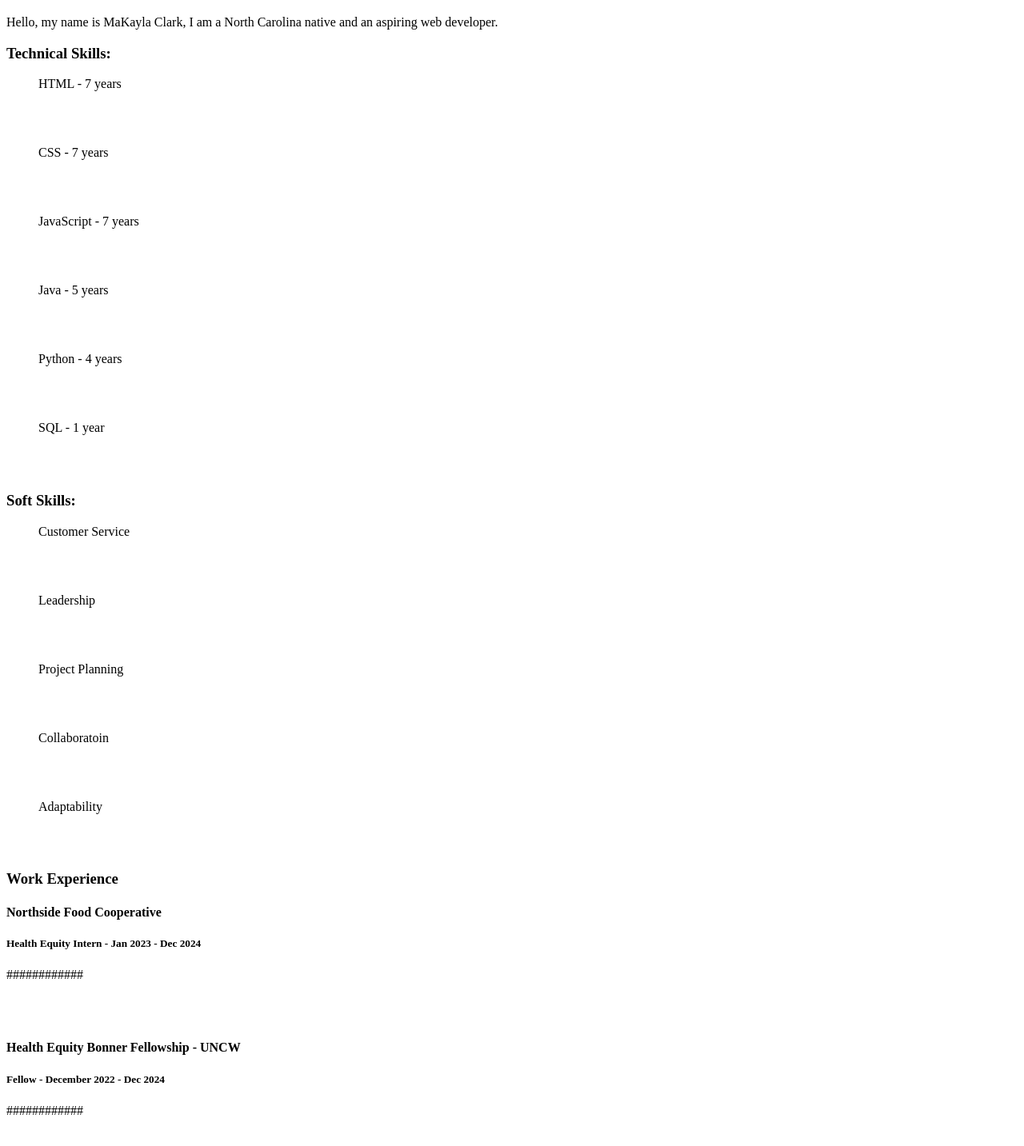
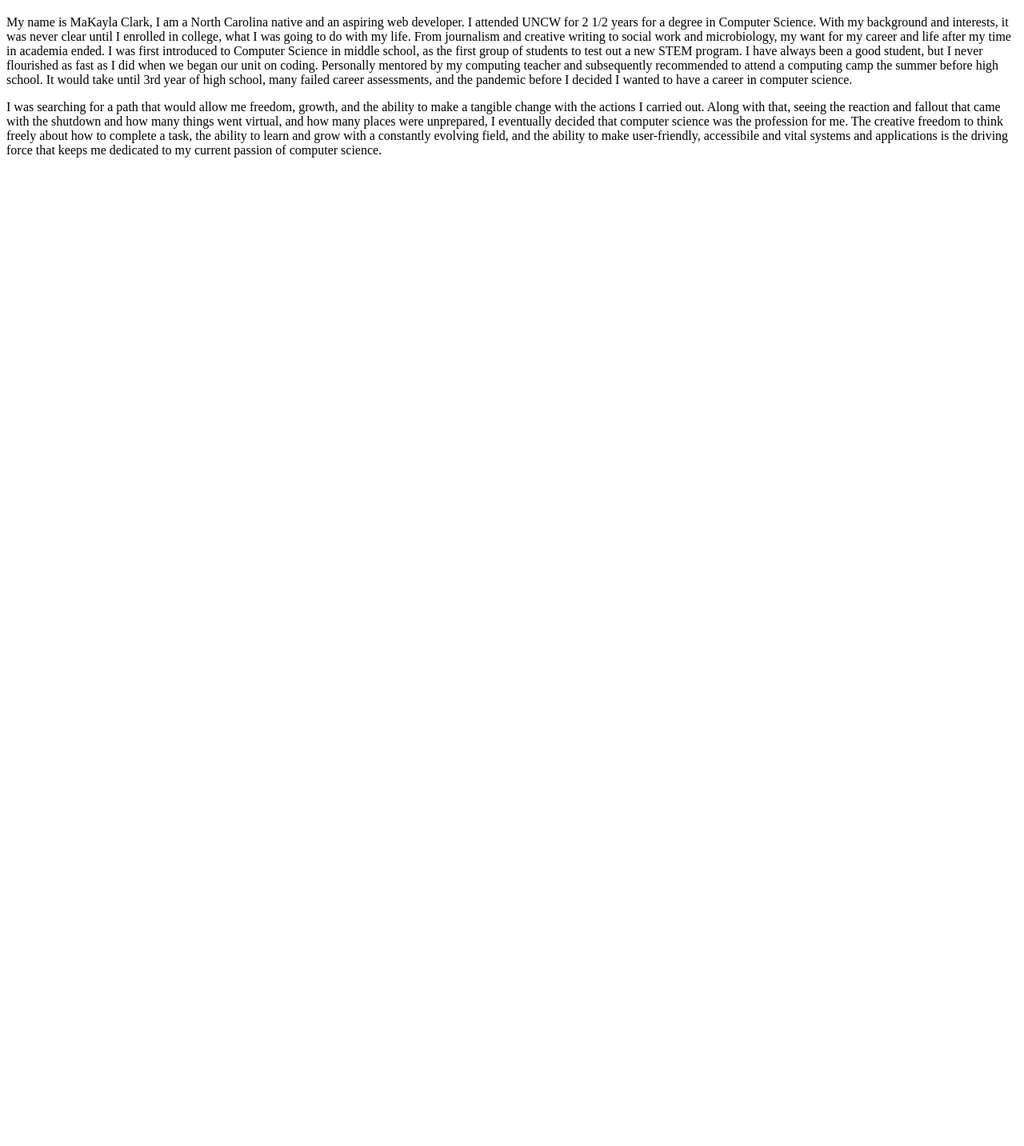
Before and after one commit to Macayla08/Macayla08.github.io, a plain HTML site: page index.html in a window 1280 px wide. Shown: the part 61-1494 px from the top of the page at 80% size. After the commit the page ends 800 px from the top, so only its background shows below. Drawn offline with Linux system fonts and the light colour scheme.

Commit message:
Added more pages

```diff
--- a/index.html
+++ b/index.html
@@ -5,32 +5,16 @@
 </head>
 <body>
 <h1>Background Page</h1>
-<p>Hello, my name is MaKayla Clark, I am a North Carolina native and an aspiring web developer.</p>
-<aside id="tech">
-    <h3>Technical Skills:</h3>
-    <ul><p>HTML - 7 years</p></ul><br><br>
-    <ul><p>CSS - 7 years</p></ul><br><br>
-    <ul><p>JavaScript - 7 years</p></ul><br><br>
-    <ul><p>Java - 5 years</p></ul><br><br>
-    <ul><p>Python - 4 years</p></ul><br><br>
-    <ul><p>SQL - 1 year</p></ul><br><br>
-</aside>
-<aside id="soft">
-    <h3>Soft Skills:</h3>
-    <ul><p>Customer Service</p></ul><br><br>
-    <ul><p>Leadership</p></ul><br><br>
-    <ul><p>Project Planning</p></ul><br><br>
-    <ul><p>Collaboratoin</p></ul><br><br>
-    <ul><p>Adaptability</p></ul><br><br>
-</aside>
-<section id="work">
-    <h3>Work Experience</h3>
-    <h4>Northside Food Cooperative</h4>
-    <h5>Health Equity Intern - Jan 2023 - Dec 2024</h5>
-    <p>############</p><br><br>
-    <h4>Health Equity Bonner Fellowship - UNCW</h4>
-    <h5>Fellow - December 2022 - Dec 2024</h5>
-    <p>############</p><br><br>
-</section>
+<p>
+  My name is MaKayla Clark, I am a North Carolina native and an aspiring web developer. I attended UNCW for 2 1/2 years for a degree in Computer Science. With my background and interests, it was never clear until I enrolled in college, what I was going to do with my life.
+    From journalism and creative writing to social work and microbiology, my want for my career and life after my time in academia ended. I was first introduced to Computer Science in middle school, as the first group of students to test out a new STEM program. I have always
+    been a good student, but I never flourished as fast as I did when we began our unit on coding. Personally mentored by my computing teacher and subsequently recommended to attend a computing camp the summer before high school. It would take until 3rd year of high school,
+    many failed career assessments, and the pandemic before I decided I wanted to have a career in computer science.
+</p>
+<p>
+    I was searching for a path that would allow me freedom, growth, and the ability to make a tangible change with the actions I carried out. Along with that, seeing the reaction and fallout that came with the shutdown and how many things went virtual,
+    and how many places were unprepared, I eventually decided that computer science was the profession for me. The creative freedom to think freely about how to complete a task, the ability to learn and grow with a constantly evolving field, and the ability
+    to make user-friendly, accessibile and vital systems and applications is the driving force that keeps me dedicated to my current passion of computer science.
+</p>
 </body>
 </html>
```
Also changed, not shown: quick_facts.html (added, +53 -0 lines), 1 other file.
